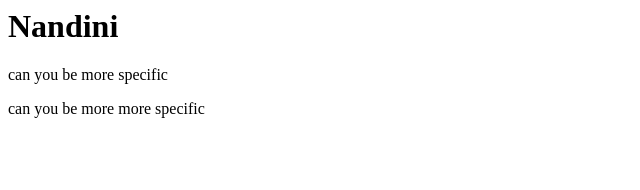
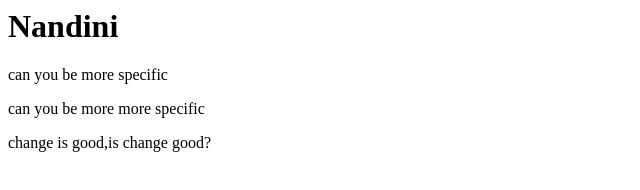
Before and after one commit to Nandini2245/git-test, a website: page index.html in a window 1280 px wide. Shown: the whole page, without its empty margins (0-640 px from the left). Drawn offline with Linux system fonts and the light colour scheme.

Commit message:
fourth commit

```diff
--- a/index.html
+++ b/index.html
@@ -4,5 +4,6 @@
         <h1>Nandini</h1>
         <p>can you be more specific</p>
         <p>can you be more more specific</p>
+        <p>change is good,is change good?</p>
     </body>
 </html>
```
Also changed, not shown: package.json (added, +24 -0 lines), 1 other file.
